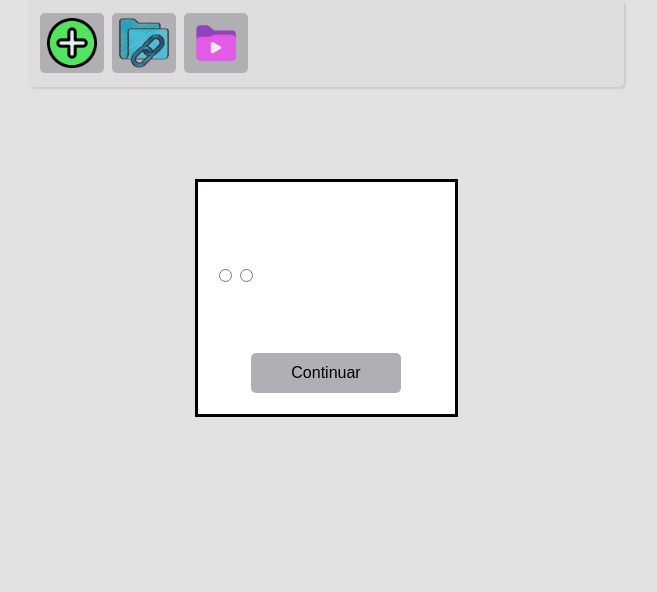
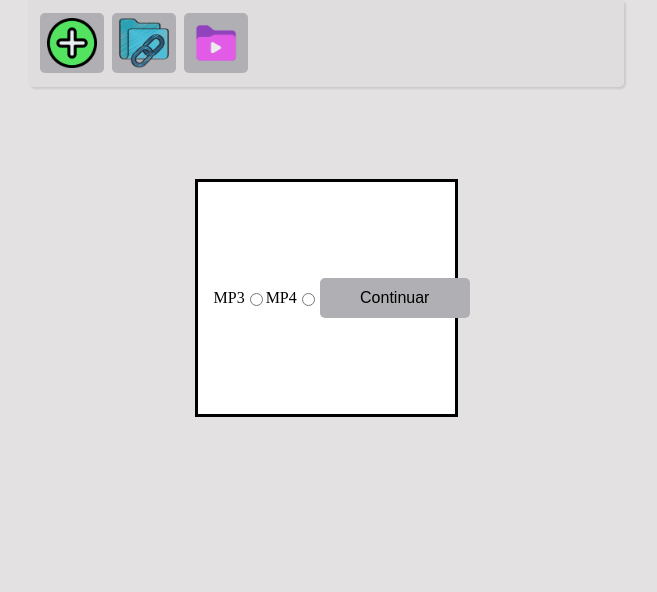
Before and after one commit to dev-drizzithiago/ProjetoDjangoYouTube, a Django app: page / in a window 1280 px wide. Shown: the part 262-854 px from the top of the page, without its empty margins (314-971 px from the left). Run offline with Django 4.2, Linux system fonts and the light colour scheme.

Commit message:
Update index.html

```diff
--- a/core/templates/index.html
+++ b/core/templates/index.html
@@ -48,13 +48,18 @@
         </dialog>
 
         <dialog class="modalOpcMidia">
-            <div class="div opcMidiadownload">
-                <input type="radio" value="MP3">
-                <input type="radio" value="MP4">
+            <div class="opcMidiadownload">
+                <div class="opcRadioMidia ">
+                    <label class="lblOpcao">MP3</label>
+                    <input type="radio" value="MP3" name="nOpcao">
+                    <label class="lblOpcao">MP4</label>
+                    <input type="radio" value="MP4" name="nOpcao">
+                </div>
+                <div class="continuarOpcMidia">
+                    <button class="btnOpcMidia">Continuar</button>
+                </div>
             </div>
-            <button class="btnOpcMidia">Continuar</button>
         </dialog>
-
     </main>
 
     <div id="id_video_teste" data-url="{{ midia_local }}"></div>
```
